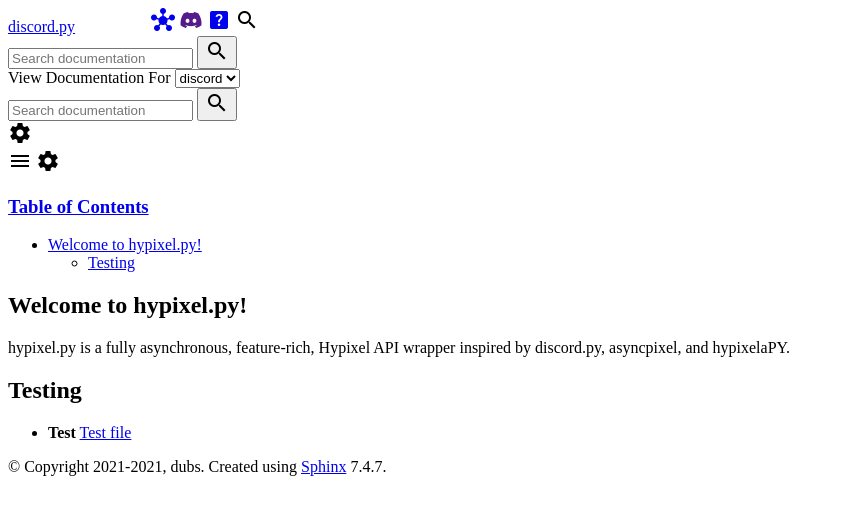
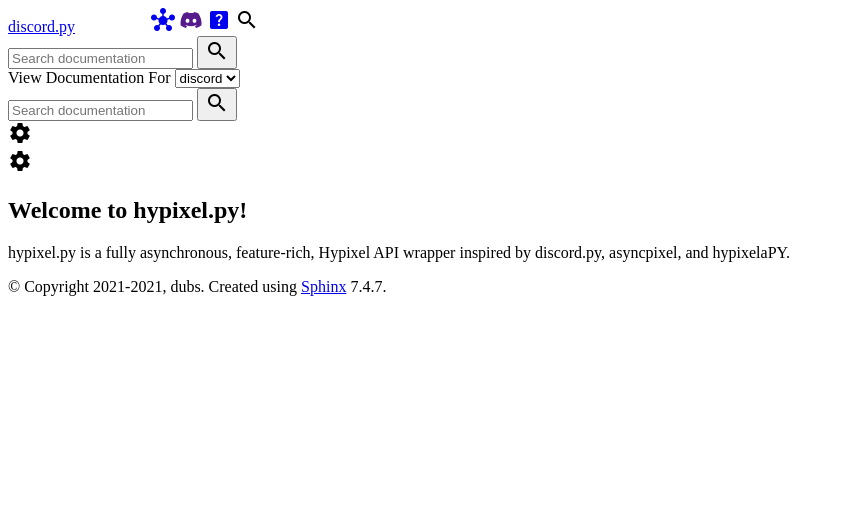
Before and after one commit to duhby/hypixel.py, a Sphinx documentation site: the page built from docs/index.rst, in a window 1280 px wide. Shown: the top 515 px of the page, without its empty margins (0-844 px from the left). Built offline with Sphinx 7.4.7, drawn with Linux system fonts in a browser that asks for light colours.

Commit message:
Update index.rst

```diff
--- a/docs/index.rst
+++ b/docs/index.rst
@@ -2,7 +2,3 @@
 ===========================
 
 hypixel.py is a fully asynchronous, feature-rich, Hypixel API wrapper inspired by discord.py, asyncpixel, and hypixelaPY.
-
-Testing
----------
-- **Test** :doc:`test`
```
